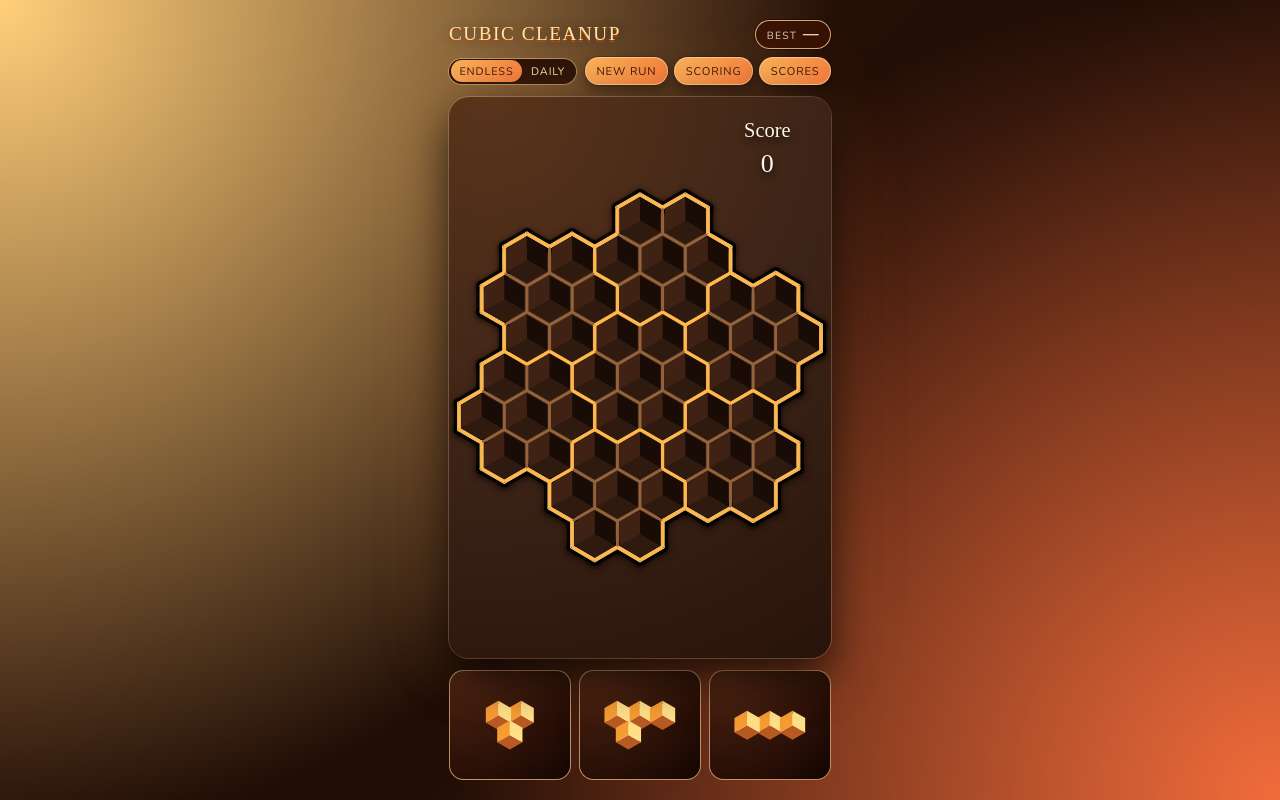
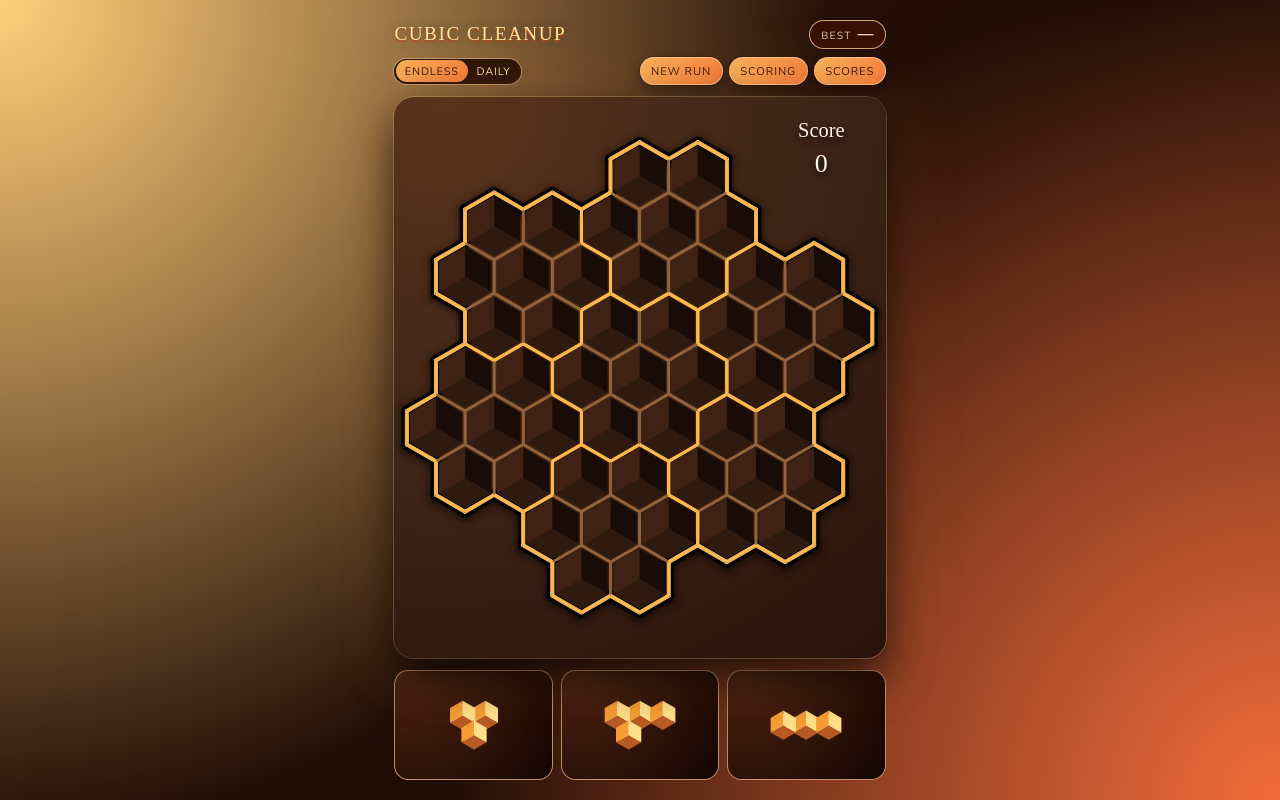
Before and after one commit to mt-quinn/cubic-cleanup, a React (Vite) app in the folder client/: page / in a window 1280 px wide. Built offline with nearby package versions, Linux system fonts and the light colour scheme; a web font is replaced by a local one.

Commit message:
Lock game width so board padding doesn't shift with hand size

```diff
--- a/client/src/index.css
+++ b/client/src/index.css
@@ -50,6 +50,10 @@ body {
   display: flex;
   flex-direction: column;
   padding: 0.9rem;
+  /* Lock the game width so it doesn't shrink when the hand contents
+     get narrower (e.g. 1 piece left). This keeps the board scale
+     stable regardless of hand state. */
+  width: 100%;
   max-width: 520px;
   margin: 0 auto;
   gap: 0.75rem;
```
